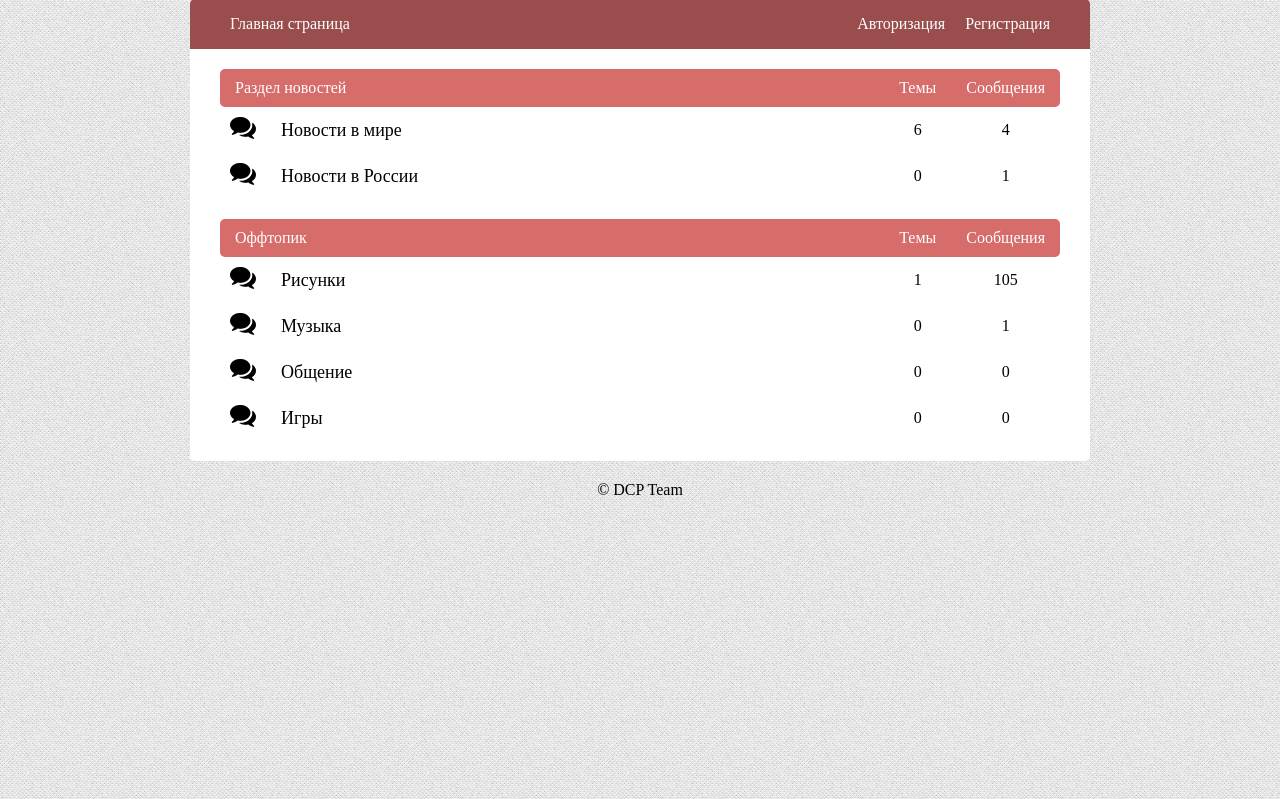
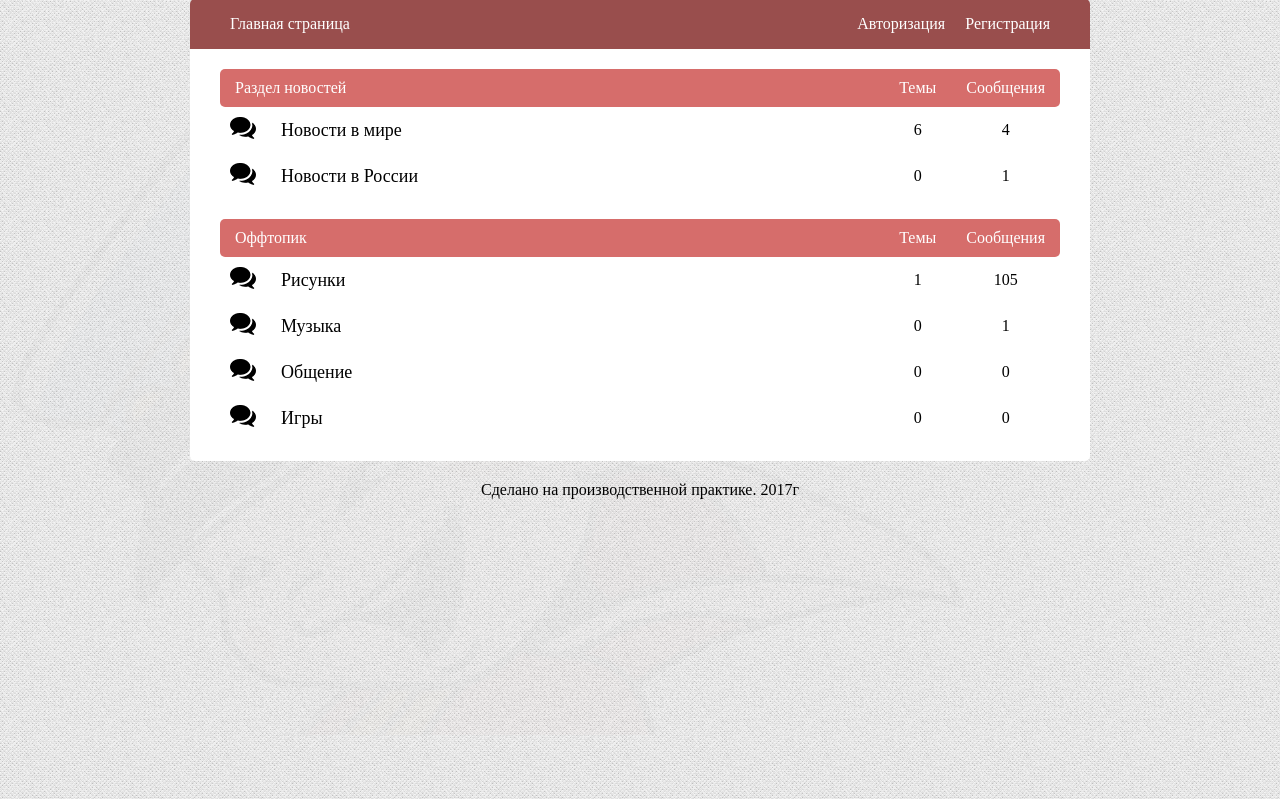
Before and after one commit to Ravcii/SimpleForum, a PHP site: page / in a window 1280 px wide. Shown: the part 65-864 px from the top of the page. Run offline with PHP 8.4, Linux system fonts and the light colour scheme; data comes from the database, SQL or seed files in the repository.

Commit message:
ещё фиксес

```diff
--- a/engine/classes/section.class.php
+++ b/engine/classes/section.class.php
@@ -13,7 +13,7 @@ class Section {
         global $db;
 
         $result = array();
-        $subCategories = $db->query("SELECT `id`, `name`, `categories_counter_topics`, `categories_counter_messages`FROM `categories` WHERE `parent` = '{$parentId}';");
+        $subCategories = $db->query("SELECT `id`, `name`, `categories_counter_topics`, `categories_counter_messages` FROM `categories` WHERE `parent` = '{$parentId}';");
         while ($row = $subCategories->fetch_assoc()) {
             $result[] = $row;
         }
--- a/engine/classes/topic.class.php
+++ b/engine/classes/topic.class.php
@@ -39,7 +39,7 @@ class Topic
         global $db;
 
         $result = array();
-        $messages = $db->query("SELECT `messages`.`id`, `messages`.`uid`, `messages`.`message`, `messages`.`date`, `users`.`login` FROM `messages` INNER JOIN `users` ON `messages`.`uid` = `users`.`id` WHERE `messages`.`tid` = '{$id}'LIMIT {$page}, ".MSG_PER_PAGE.";");
+        $messages = $db->query("SELECT `messages`.`id`, `messages`.`uid`, `messages`.`message`, `messages`.`date`, `users`.`login` FROM `messages` INNER JOIN `users` ON `messages`.`uid` = `users`.`id` WHERE `messages`.`tid` = '{$id}' ORDER BY `date` ASC LIMIT {$page},".MSG_PER_PAGE.";");
         while ($row = $messages->fetch_assoc()) {
             $result[] = $row;
         }
@@ -69,7 +69,9 @@ class Topic
     public static function getPaginationAsHtml($id, $now_page){
         global $template;
         $_html = "";
+        $pages = Topic::getCountOfPages($id);
 
+        if($pages > 1){
             for($i = 1; $i <= Topic::getCountOfPages($id); $i++) {
                 $page_html = $template->getTextFromFile("/topic/pagenation_button.tpl");
                 $page_html = str_replace("{tid}", $id, $page_html);
@@ -81,6 +83,7 @@ class Topic
                 }
 
                 $_html .= $page_html;
+            }
         }
 
         return $_html;
--- a/tpl/css/style.css
+++ b/tpl/css/style.css
@@ -24,6 +24,18 @@ html, body {
 body {
     min-width: 900px;
     background: url('../img/bg.png') repeat;
+}
+
+body::before{
+    content: "";
+    background: url('../img/bg2.jpg') no-repeat;
+    opacity: 0.011;
+    top: 0;
+    left: 0;
+    bottom: 0;
+    right: 0;
+    position: absolute;
+    z-index: -1;
 }
 
 .right {
--- a/tpl/css/style_auth.css
+++ b/tpl/css/style_auth.css
@@ -30,7 +30,7 @@ p {
     padding: 32px;
     max-width: 450px;
     display: none;
-    font-size: 22px;
+    font-size: 18px;
     border-radius: 5px;
 }
 
--- a/tpl/footer.tpl
+++ b/tpl/footer.tpl
@@ -1,6 +1,6 @@
 		</div>
         <footer>
-			<p>&copy; DCP Team</p>
+			<p>Сделано на производственной практике. 2017г</p>
 		</footer>
 	</div>
 </body>
--- a/tpl/section/section.tpl
+++ b/tpl/section/section.tpl
@@ -1,4 +1,5 @@
 {categories_placer}
+<a onclick="history.go(-1)" class="new_topic_button left">Назад</a>
 {ifLogged}<a href="/newtopic.parent={current_category_id}" class="new_topic_button right">Новая тема</a>{end}
 <div class="clear"></div>
 {topics_placer}
--- a/tpl/topic/topic.tpl
+++ b/tpl/topic/topic.tpl
@@ -1,3 +1,5 @@
+<a onclick="history.go(-1)" class="new_topic_button left">Назад</a>
+<div class="clear"></div>
 <div class="topic">
     <span class="name">{topic_title}</span>
 </div>
```
Also changed, not shown: tpl/img/bg2.jpg (added), tpl/img/favicon.ico. Lines whose indentation alone changed are shown as unchanged.
